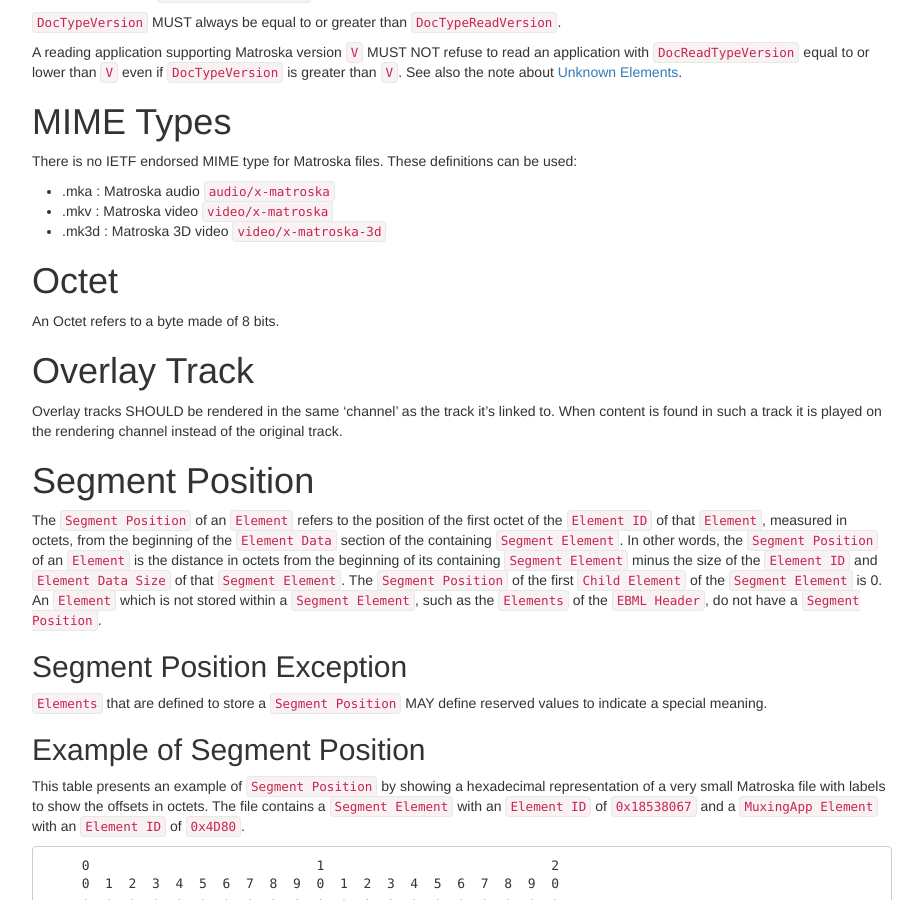
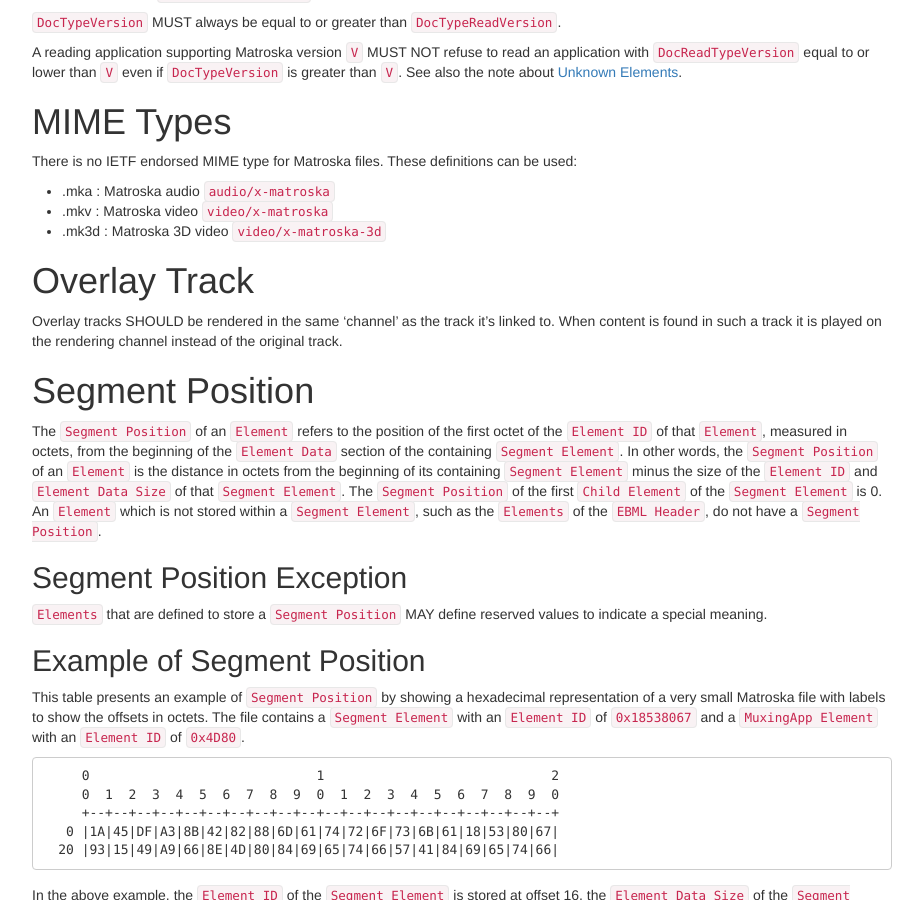
Before and after one commit to ietf-wg-cellar/matroska-specification, a Jekyll site: the page built from notes.md, in a window 1280 px wide and 900 px high, scrolled down 1687 px. Shown: the whole window, without its empty margins (273-1196 px from the left). Built offline with Jekyll 4.4.1, drawn with Linux system fonts in a browser that asks for light colours; our own code applies the rules of GitHub Pages for plain Markdown files.

Commit message:
removes octet definition section

```diff
--- a/notes.md
+++ b/notes.md
@@ -76,10 +76,6 @@
 * .mka : Matroska audio `audio/x-matroska`
 * .mkv : Matroska video `video/x-matroska`
 * .mk3d : Matroska 3D video `video/x-matroska-3d`
-
-# Octet
-
-An Octet refers to a byte made of 8 bits.
 
 # Overlay Track
 
```
